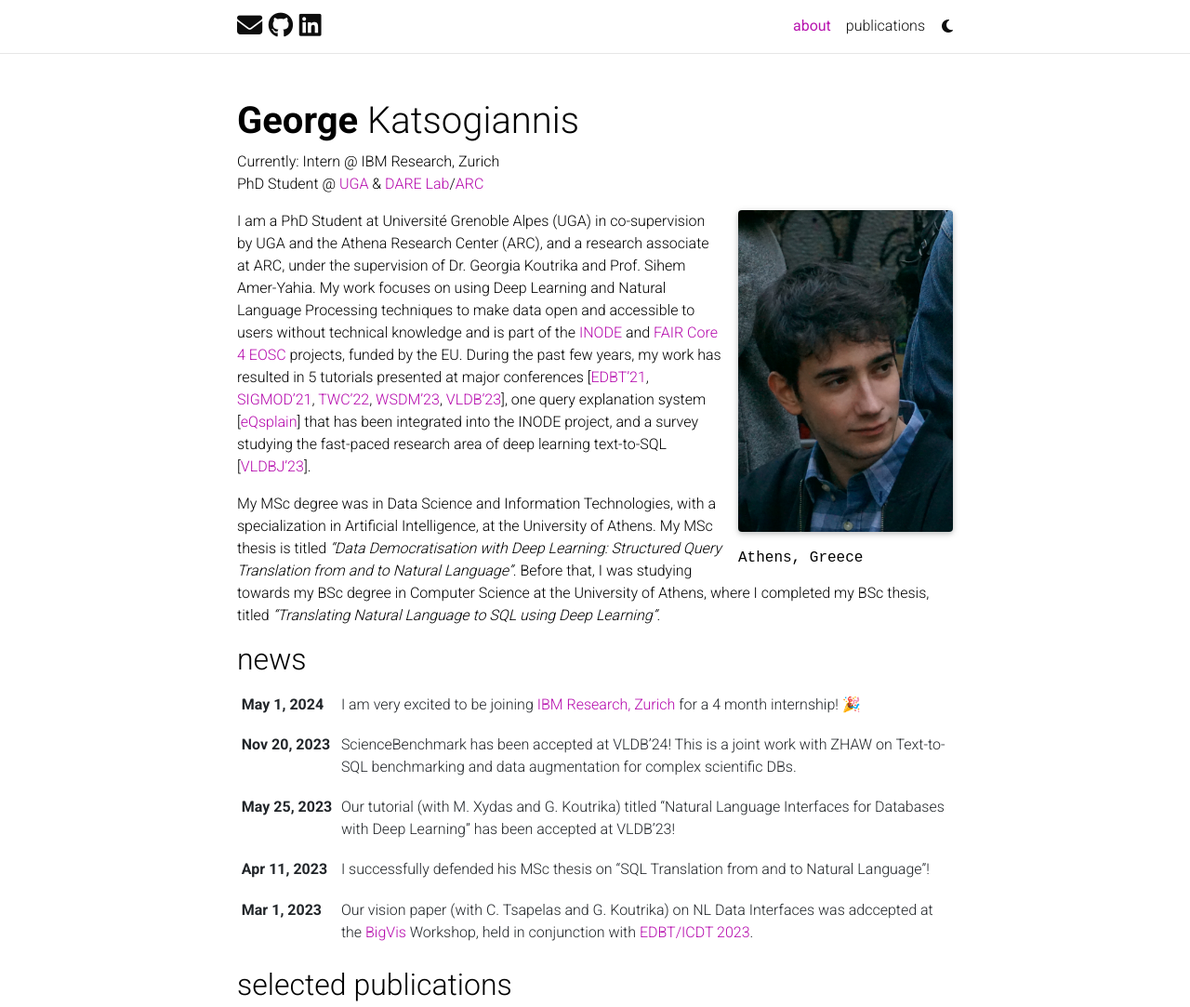
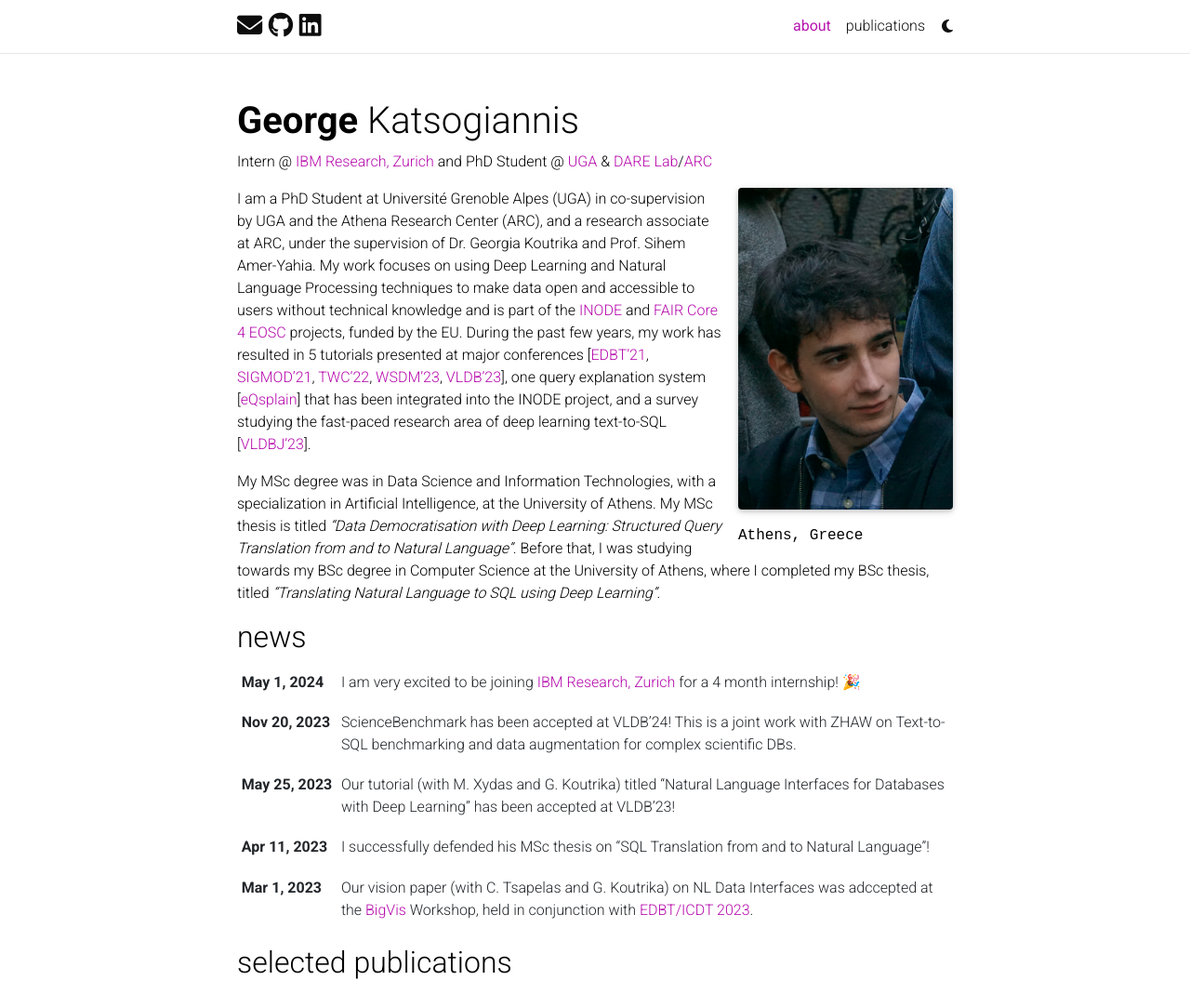
Before and after one commit to geokats/geokats.github.io, a Jekyll site: the page built from _pages/about.md, in a window 1280 px wide and 1281 px high, cut to the strip 0-1083 px from the top of the window. Shown: the whole strip at 93% size. Built offline with Jekyll 4.4.1, drawn with Linux system fonts in a browser that asks for light colours; full-size pictures stand in for the smaller copies a plugin makes; comment, search, counter and statistics services are not loaded; a style sheet for code colours, icons or effects is not loaded.

Commit message:
Update about.md

```diff
--- a/_pages/about.md
+++ b/_pages/about.md
@@ -3,7 +3,7 @@ layout: about
 title: about
 permalink: /
 subtitle: >
-  Currently: Intern @ IBM Research, Zurich <br>
+  Intern @ <a href="https://research.ibm.com/labs/zurich">IBM Research, Zurich</a> and
   PhD Student @ <a href="https://www.univ-grenoble-alpes.fr/english/">UGA</a>
   & <a href="https://darelab.imsi.athenarc.gr">DARE Lab</a>/<a href="https://www.athenarc.gr/en">ARC</a>
 
```
